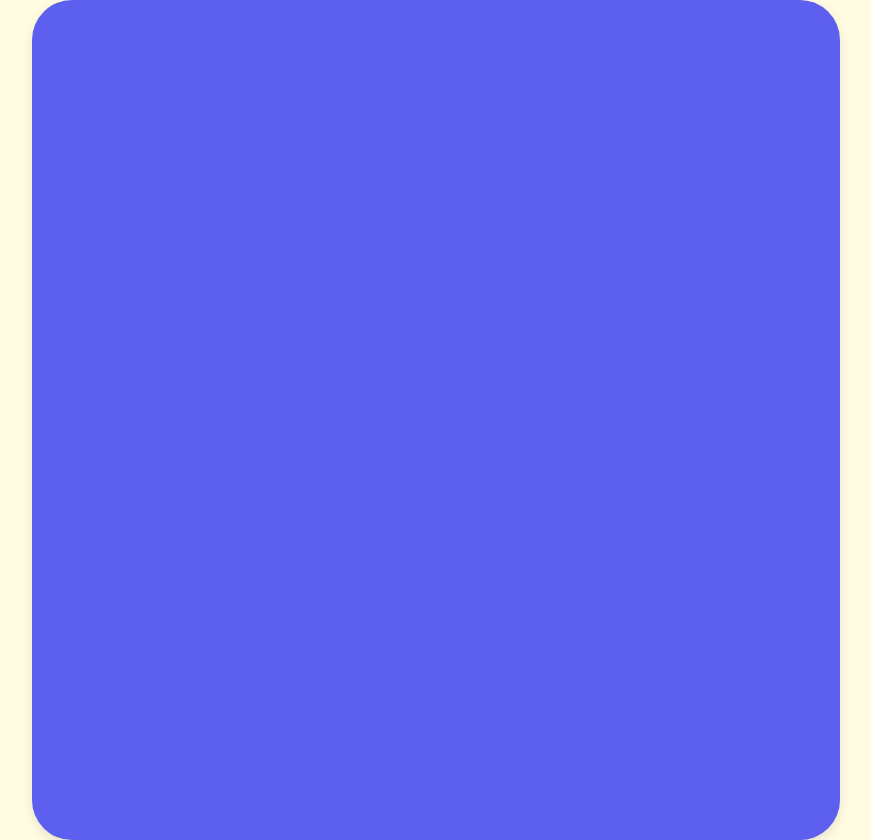
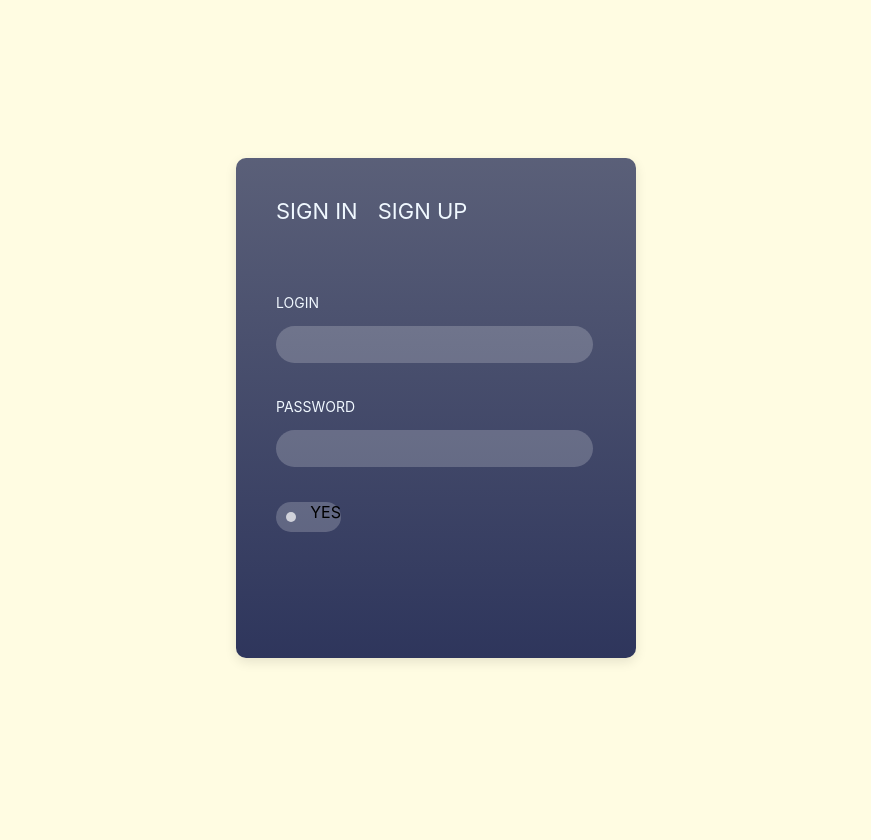
Before and after one commit to kostya-mikhalkov/Todo-list-react, a React (Create React App) app: page / in a window 1280 px wide. Shown: the whole page, without its empty margins (204-1075 px from the left). After the commit the page ends 800 px from the top, so only its background shows below. Built offline with nearby package versions, Linux system fonts and the light colour scheme.

Commit message:
feat: added Login component

```diff
--- /dev/null
+++ b/src/components/Login/Login.js
@@ -0,0 +1,29 @@
+
+import './Login.scss';
+
+const Login = () => {
+    return (
+        <form className="login">
+            <label htmlFor="login"
+                   className='label_styling'>
+                    LOGIN
+            </label>
+            <input type="text"
+                   name='login'
+                   className='input_styling'/>
+            <label htmlFor="password"
+                   className='label_styling'>
+                    PASSWORD
+            </label>
+            <input type="password"
+                   name='password'
+                   className='input_styling'/>
+            <div className="slider">
+                <div className="slider_elem"></div>
+                <span className='slider_text'>YES</span>
+            </div>
+        </form>
+    )
+}
+
+export default Login;
--- /dev/null
+++ b/src/components/Login/Login.scss
@@ -0,0 +1,44 @@
+.input_styling {
+    width: 300px;
+    height: 35px;
+    padding-left: 15px;
+    border: none;
+    border-radius: 20px;
+    margin-bottom: 20px;
+    background: rgba(255,255,255,.2);
+}
+.label_styling {
+    color: aliceblue;
+    font-size: 14px;
+}
+
+.login {
+    display: flex;
+    flex-direction: column;
+    gap: 15px;
+    margin-top: 70px;
+    margin-left: 40px;
+}
+
+.slider {
+    position: relative;
+    width: 65px;
+    height: 30px;
+    background: rgba(255,255,255,.2);
+    border-radius: 15px;
+    text-align: right;
+    cursor: pointer;
+    &_elem {
+        position: absolute;
+        top: 50%;
+        left: 10px;
+        transform: translateY(-50%);
+        width: 10px;
+        height: 10px;
+        border-radius: 50%;
+        background: rgba(255,255,255,.7);
+    }
+    &_text {
+        text-align: right;
+    }
+}
--- a/src/components/TodoEnter/TodoEnter.js
+++ b/src/components/TodoEnter/TodoEnter.js
@@ -1,3 +1,5 @@
+
+import Login from '../Login/Login';
 
 import './TodoEnter.scss';
 
@@ -5,7 +7,11 @@ const TodoEnter = () => {
     return (
         <div className='todo'>
             <div className="todo_enter">
-
+                <ul className='todo_list'>
+                    <li className='todo_item'>SIGN IN</li>
+                    <li className='todo_item'>SIGN UP</li>
+                </ul>
+                <Login />
             </div>
         </div>
     )
--- a/src/components/TodoEnter/TodoEnter.scss
+++ b/src/components/TodoEnter/TodoEnter.scss
@@ -1,25 +1,34 @@
 body {
+    height: 100vh;
     background-color: rgba(255, 252, 217, 0.74);
+    align-content: center;
 }
 
 .todo {
     &_enter {
-        width: 90%; /* Занимает 90% ширины экрана */
-        max-width: 800px; /* Максимальная ширина для больших экранов */
+        width: 400px;
+        height: 500px;
         margin: 0 auto; /* Центрирует приложение */
-        min-height: 100vh; /* Минимальная высота для заполнения экрана */
-        padding: 20px;
         box-shadow: 0px 4px 12px rgba(0, 0, 0, 0.1);
-        border-radius: 40px;
-        background-color: #5d5fef;;
+        border-radius: 10px;
+        background:
+        linear-gradient(
+        rgba(35,43,85,0.75),
+        rgba(35,43,85,0.95))
+    }
+    &_list {
+        padding-top: 40px;
+        display: flex;
+        gap: 20px;
+    }
+    &_item {
+        color: aliceblue;
+        list-style-type: none;
+        font-size: 22px;
+        cursor: pointer;
     }
   }
 
-  @media (min-width: 768px) {
-    .todo_enter {
-      width: 60%; /* Для планшетов и больше — можно уменьшить ширину */
-    }
-  }
 
 //   .todo {
 //     &_enter {
```
